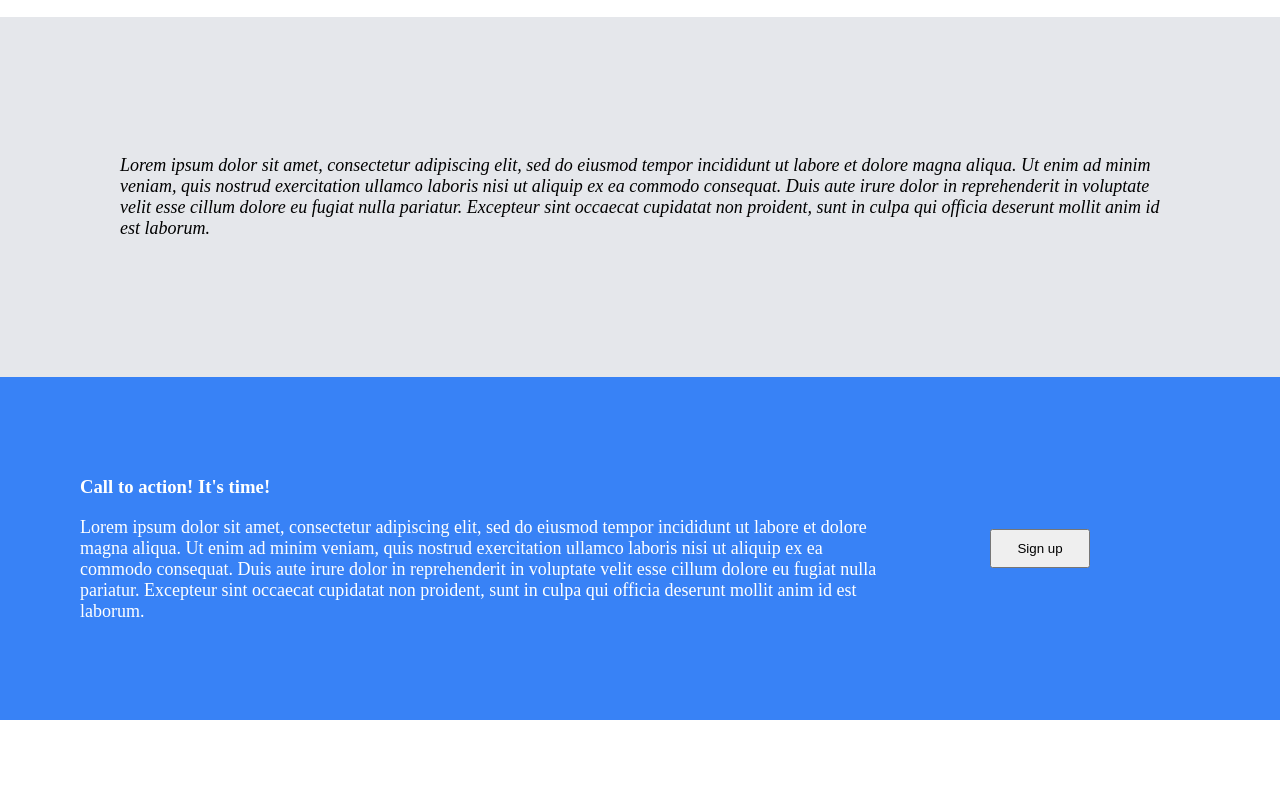
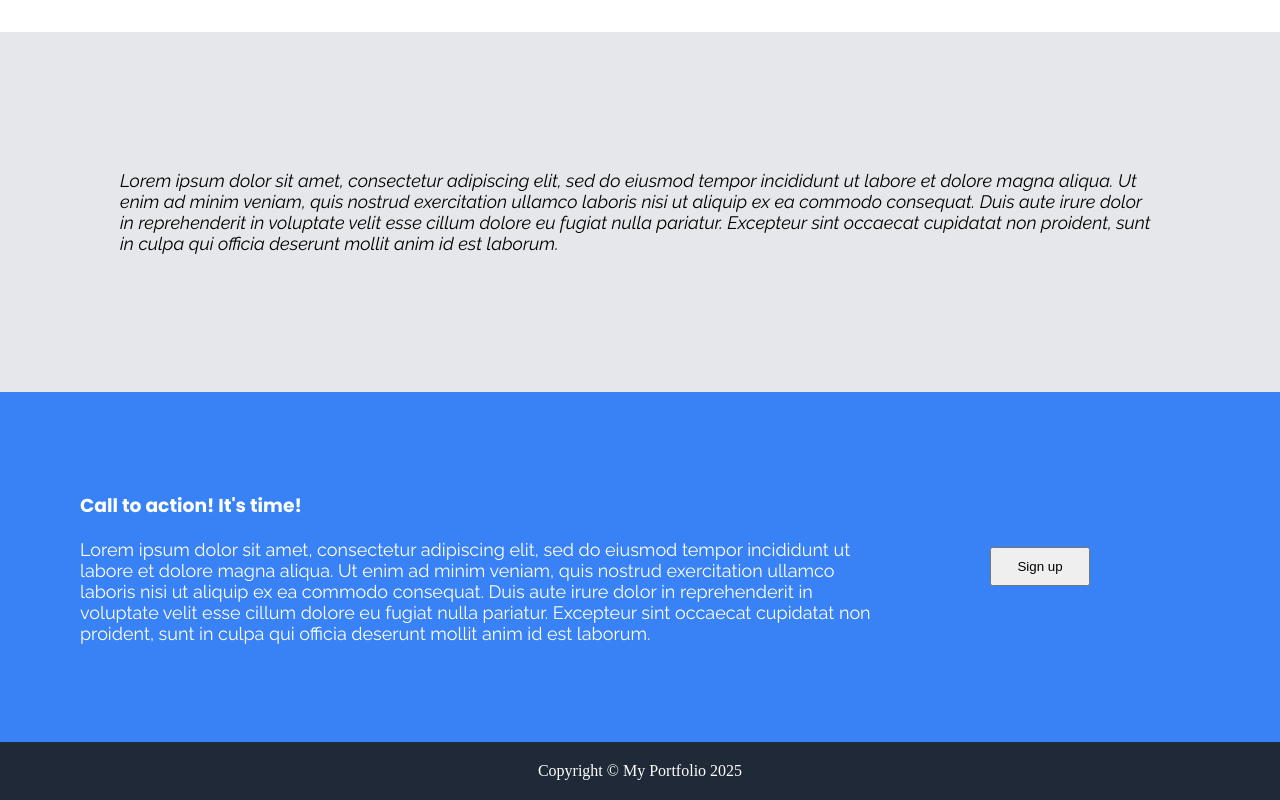
Before and after one commit to ajcabus/my-portfolio, a plain HTML site: page index.html in a window 1280 px wide. Shown: the part 1493-2293 px from the top of the page. Before the commit the page ends 2213 px from the top, so only its background shows below. Drawn offline with Linux system fonts and the light colour scheme.

Commit message:
Created footer with HTML and CSS using flexbox

```diff
--- a/index.html
+++ b/index.html
@@ -5,6 +5,12 @@
     <meta name="viewport" content="width=device-width, initial-scale=1.0">
     <title>My Portfolio</title>
     <link rel="stylesheet" href="styles.css">
+    <link rel="preconnect" href="https://fonts.googleapis.com">
+    <link rel="preconnect" href="https://fonts.gstatic.com" crossorigin>
+    <link href="https://fonts.googleapis.com/css2?family=Raleway:ital,wght@0,100..900;1,100..900&display=swap" rel="stylesheet">
+    <link rel="preconnect" href="https://fonts.googleapis.com">
+    <link rel="preconnect" href="https://fonts.gstatic.com" crossorigin>
+    <link href="https://fonts.googleapis.com/css2?family=Poppins:ital,wght@0,100;0,200;0,300;0,400;0,500;0,600;0,700;0,800;0,900;1,100;1,200;1,300;1,400;1,500;1,600;1,700;1,800;1,900&family=Raleway:ital,wght@0,100..900;1,100..900&display=swap" rel="stylesheet">
 </head>
 <body>
     <div class = "header">
@@ -70,5 +76,8 @@
             </div>
         </div>
     </div>
+    <div class = "footer">
+        Copyright © My Portfolio 2025
+    </div>
 </body>
 </html>
--- a/styles.css
+++ b/styles.css
@@ -3,7 +3,12 @@ body {
     margin:0;
 }
 
+h1,h2,h3,h4,h5,h6 {
+    font-family: 'Poppins', sans-serif;
+}
+
 p{
+    font-family: 'Raleway', sans-serif;
     font-size:18px;
 }
 
@@ -113,3 +118,10 @@ button {
     justify-content: center;
     flex:auto;
 }
+
+.footer {
+    color:#fff;
+    text-align: center;
+    padding: 20px;
+    background-color:#1F2937;
+}
```
